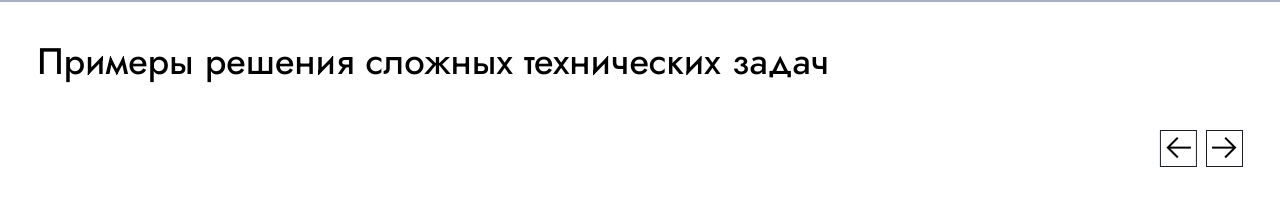
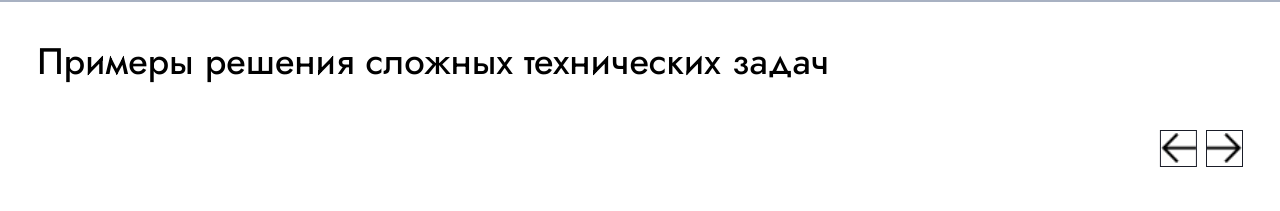
Before and after one commit to linawashere/nexus-code, a React (Vite) app: page / in a window 1280 px wide. Shown: the part 6140-6351 px from the top of the page. Built offline with nearby package versions, Linux system fonts and the light colour scheme; grey boxes are pictures that could not be loaded.

Commit message:
fix: fix the arrows

```diff
--- a/src/assets/components/Cases/Cases.scss
+++ b/src/assets/components/Cases/Cases.scss
@@ -161,8 +161,10 @@
         width: 4rem;
         height: 4rem;
         padding: 1rem;
+
         border: none;
         background: url('../../../../public/images/arrow.png') no-repeat center, transparent;
+        background-size: contain;
         cursor: pointer;
 
         @include tablet {
```
